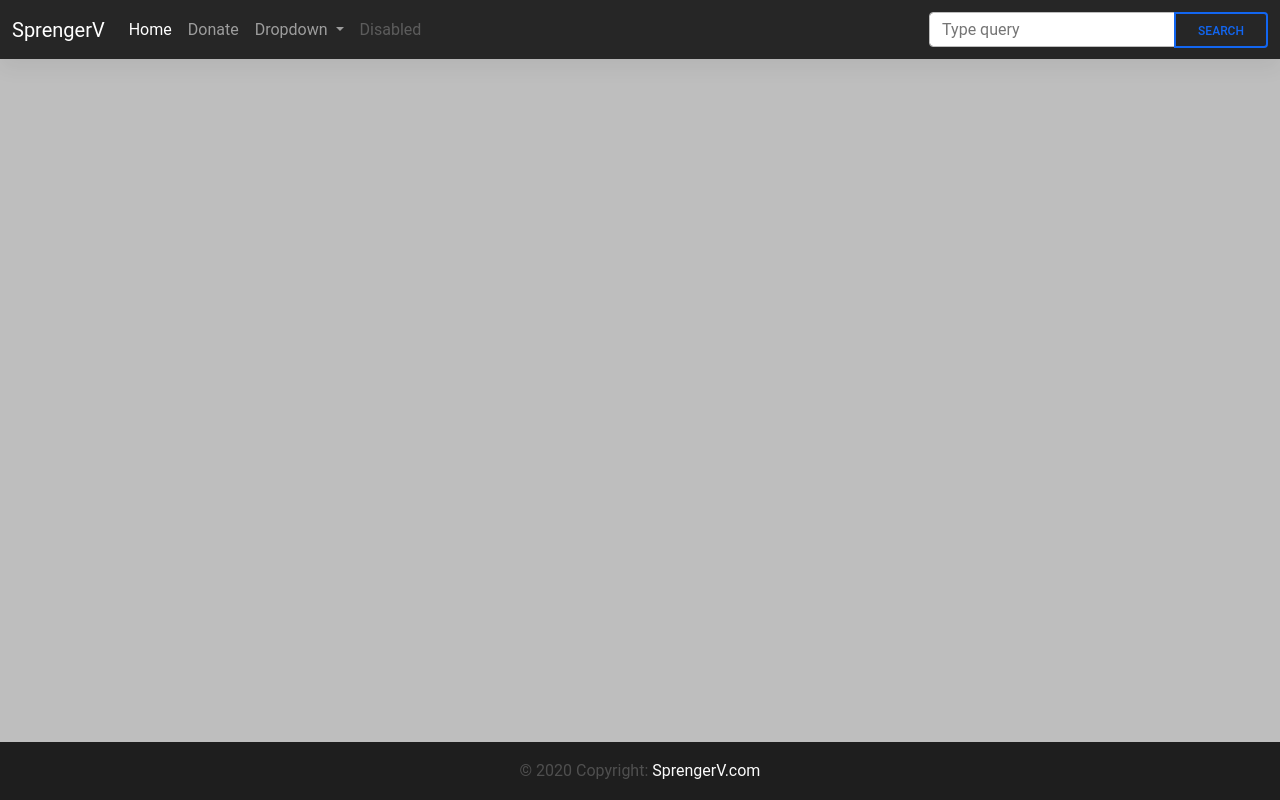
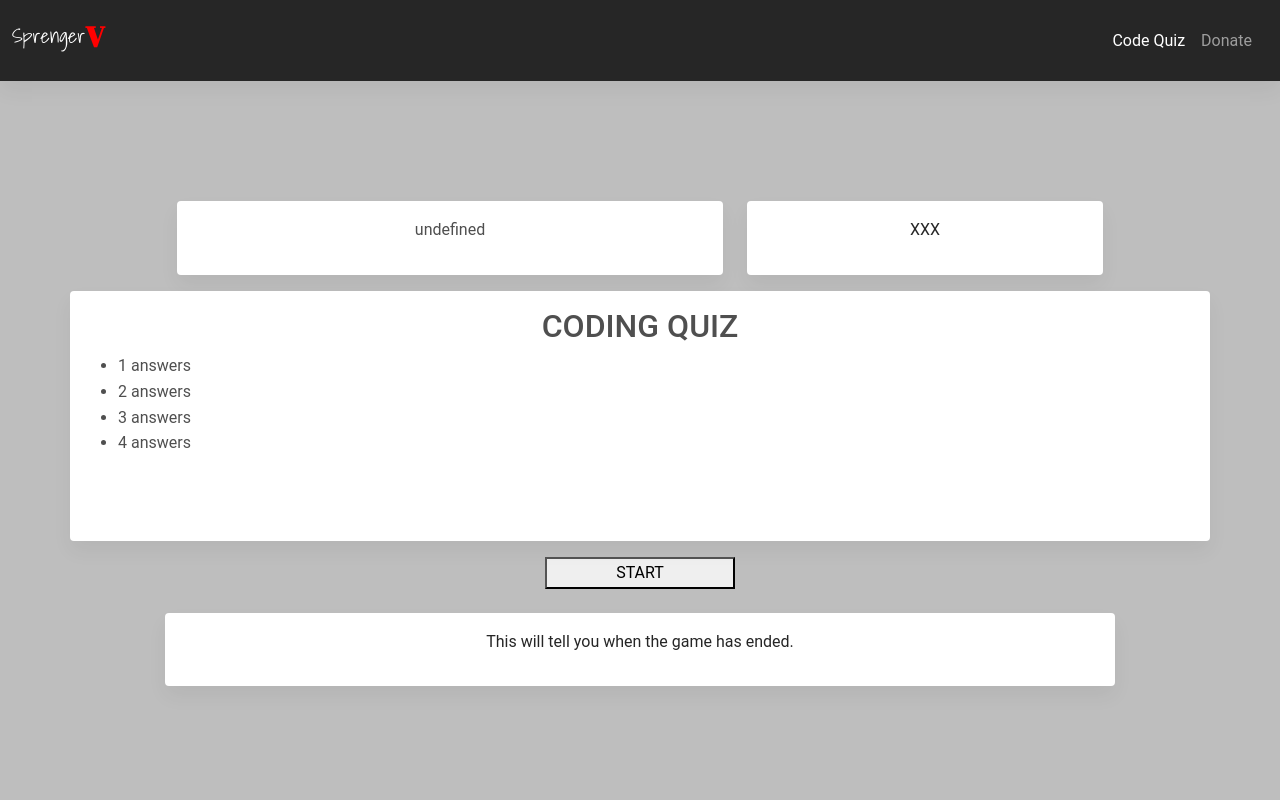
Before and after one commit to SprengerV/code_quiz, a website: page index.html in a window 1280 px wide. Drawn offline with Linux system fonts and the light colour scheme.

Commit message:
basic layout w/ placeholders

```diff
--- a/css/custom.css
+++ b/css/custom.css
@@ -18,7 +18,25 @@ body{
     background-color: rgba(0, 0, 0, .4);
     margin-top: -8%;
     }
+#quizbox {
+
+    min-height: 250px;
+}
 #support {
     margin-top: 15vh;
     margin-bottom: 5vh;
 }
+#s {
+    font-family: 'Shadows Into Light', cursive;
+    margin-bottom: 10px;
+}
+#top{
+    margin-top: 15vh;
+}
+#v {
+    font-family: 'Abril Fatface', cursive;
+    font-size: 28px;
+    font-weight: bold;
+    color: red;
+    margin-bottom: 10px;
+}
--- a/index.html
+++ b/index.html
@@ -11,6 +11,10 @@
     <link rel="stylesheet" href="https://use.fontawesome.com/releases/v5.11.2/css/all.css" />
     <!-- MDB -->
     <link rel="stylesheet" href="css/mdb.min.css" />
+    <!-- Google fonts -->
+    <link rel="preconnect" href="https://fonts.gstatic.com">
+    <link href="https://fonts.googleapis.com/css2?family=Abril+Fatface&family=Shadows+Into+Light&display=swap" rel="stylesheet">
+    <link href="https://fonts.googleapis.com/css2?family=Press+Start+2P&display=swap" rel="stylesheet">
     <!-- Custom styles -->
     <link rel='stylesheet' href='css/custom.css' />
   </head>
@@ -22,7 +26,7 @@
         <!-- Container wrapper -->
         <div class="container-fluid">
           <!-- Navbar brand -->
-          <a class="navbar-brand" href="index.html">SprengerV</a>
+          <a class="navbar-brand"><span id='s'>Sprenger</span><span id='v'>V</span></a>
 
           <!-- Toggle button -->
           <button
@@ -40,59 +44,15 @@
           <!-- Collapsible wrapper -->
           <div class="collapse navbar-collapse" id="navbarSupportedContent">
             <!-- Left links -->
-            <ul class="navbar-nav me-auto mb-2 mb-lg-0">
+            <ul class="navbar-nav ms-auto me-2 mb-2 mb-lg-0">
               <li class="nav-item">
-                <a class="nav-link active" aria-current="page" href="index.html">Home</a>
+                <a class="nav-link active" aria-current="page" href="index.html">Code Quiz</a>
               </li>
               <li class="nav-item">
                 <a class="nav-link" href="donate.html">Donate</a>
               </li>
-              <!-- Navbar dropdown -->
-              <li class="nav-item dropdown">
-                <a
-                  class="nav-link dropdown-toggle"
-                  href="#"
-                  id="navbarDropdown"
-                  role="button"
-                  data-mdb-toggle="dropdown"
-                  aria-expanded="false"
-                >
-                  Dropdown
-                </a>
-                <!-- Dropdown menu -->
-                <ul class="dropdown-menu" aria-labelledby="navbarDropdown">
-                  <li><a class="dropdown-item" href="#">Action</a></li>
-                  <li><a class="dropdown-item" href="#">Another action</a></li>
-                  <li><hr class="dropdown-divider" /></li>
-                  <li>
-                    <a class="dropdown-item" href="#">Something else here</a>
-                  </li>
-                </ul>
-              </li>
-              <li class="nav-item">
-                <a class="nav-link disabled" href="#" tabindex="-1" aria-disabled="true"
-                  >Disabled</a
-                >
-              </li>
             </ul>
             <!-- Left links -->
-
-            <!-- Search form -->
-            <form class="d-flex input-group w-auto">
-              <input
-                type="search"
-                class="form-control"
-                placeholder="Type query"
-                aria-label="Search"
-              />
-              <button
-                class="btn btn-outline-primary"
-                type="button"
-                data-mdb-ripple-color="dark"
-              >
-                Search
-              </button>
-            </form>
           </div>
           <!-- Collapsible wrapper -->
         </div>
@@ -101,22 +61,42 @@
       <!-- Navbar -->
 
       <!-- Content -->
-      <main class='container-fluid'>
+      <div class='container d-flex flex-column'>
+        <div id='top' class='row mb-3'>
+          <div class='col-6 ms-auto'>
+            <aside class='card card-body'>
+              <p id='score' class='text-center'>Your high score: XX</p>
+            </aside>
+          </div>
+          <div class='col-4 me-auto'>
+            <aside id='startbox' class='card card-body'>
+              <p id='timer' class='text-dark text-center'>XXX</p>
+            </aside>
+          </div>
+        </div>
         <div class='row'>
+          <div id='quizbox' class='card card-body mb-3'>
+            <h2 id='question' class='text-center'>This is where the questions will appear.</h2>
+            <ul id='answers' class='flex-row'>
+              <li>1 answers</li>
+              <li>2 answers</li>
+              <li>3 answers</li>
+              <li>4 answers</li>
+            </ul>
+          </div>
+        </div>
+        <div class='row mb-4'>
+          <button id='start' class='button button-dark col-8 col-sm-6 col-md-4 col-lg-2 ms-auto me-auto'>START</button>
+        </div>
+        <div class='row mb-5'>
+          <dialog id='status' class='card col-10 ms-auto me-auto text-dark'>
+            <p class='text-center'>This will tell you when the game has ended.</p>
+          </dialog>
+        </div>
 
-        </div>
-      </main>
+      </div>
       <!-- Content -->
 
-      <!-- Footer -->
-      <footer class="bg-dark text-center text-lg-start w-100 position-absolute bottom-0">
-        <!-- Copyright -->
-        <div class="text-center p-3" style="background-color: rgba(0, 0, 0, 0.2)">
-          © 2020 Copyright:
-          <a class="text-light" href="http://sprengerv.com/">SprengerV.com</a>
-        </div>
-        <!-- Copyright -->
-      </footer>
     </div>
   </body>
 
--- a/js/myjava.js
+++ b/js/myjava.js
@@ -0,0 +1,50 @@
+var quizbox = document.querySelector('#quizbox');
+var question = document.querySelector('#question');
+var answers = document.querySelector('#answers');
+var status = document.getElementById('status');
+var score = document.querySelector('#score')
+var startbox = document.querySelector('#startbox');
+var start = document.querySelector('#start');
+var timer = document.querySelector('#timer');
+
+var qa = ['What is the HTML tag you write JavaScript code under?', 'script', 'What function in JavaScript is used to display an alert box to the user?', 'alert()',]
+
+var time
+// initialization (on page load)
+function init(){
+    status.innerHTML = 'You have 2 minutes to complete the quiz. You lose 1 point for every second you take to answer and 15 points for every question you get wrong. Click START to begin.';
+    question.innerHTML = 'CODING QUIZ'
+    answers.setAttribute('style','display:hidden');
+    timer.setAttribute('style','display:hidden');
+    score.innerHTML = checkscore();
+}
+// TODO: check for highscore
+function checkscore(){
+
+}
+// what happens when you click start
+function startgame(){
+    time = 120;
+    // TODO: disable start button
+    // displayqs();
+    timer.setAttribute('display','visible');
+    displayt();
+    countdown(time);
+}
+// timer
+function countdown(time){
+    setInterval(countdown(time), 1000);
+    if (time > 0){
+        displayt(time);
+        time--;
+    } else if (time === 0){
+        displayt(time);
+        return youlose();
+    }
+}
+// push time to the display
+function displayt(){
+    timer.innerHTML = time;
+}
+
+window.onload = init();
```
Also changed, not shown: donate.html (+5 -1 lines).
